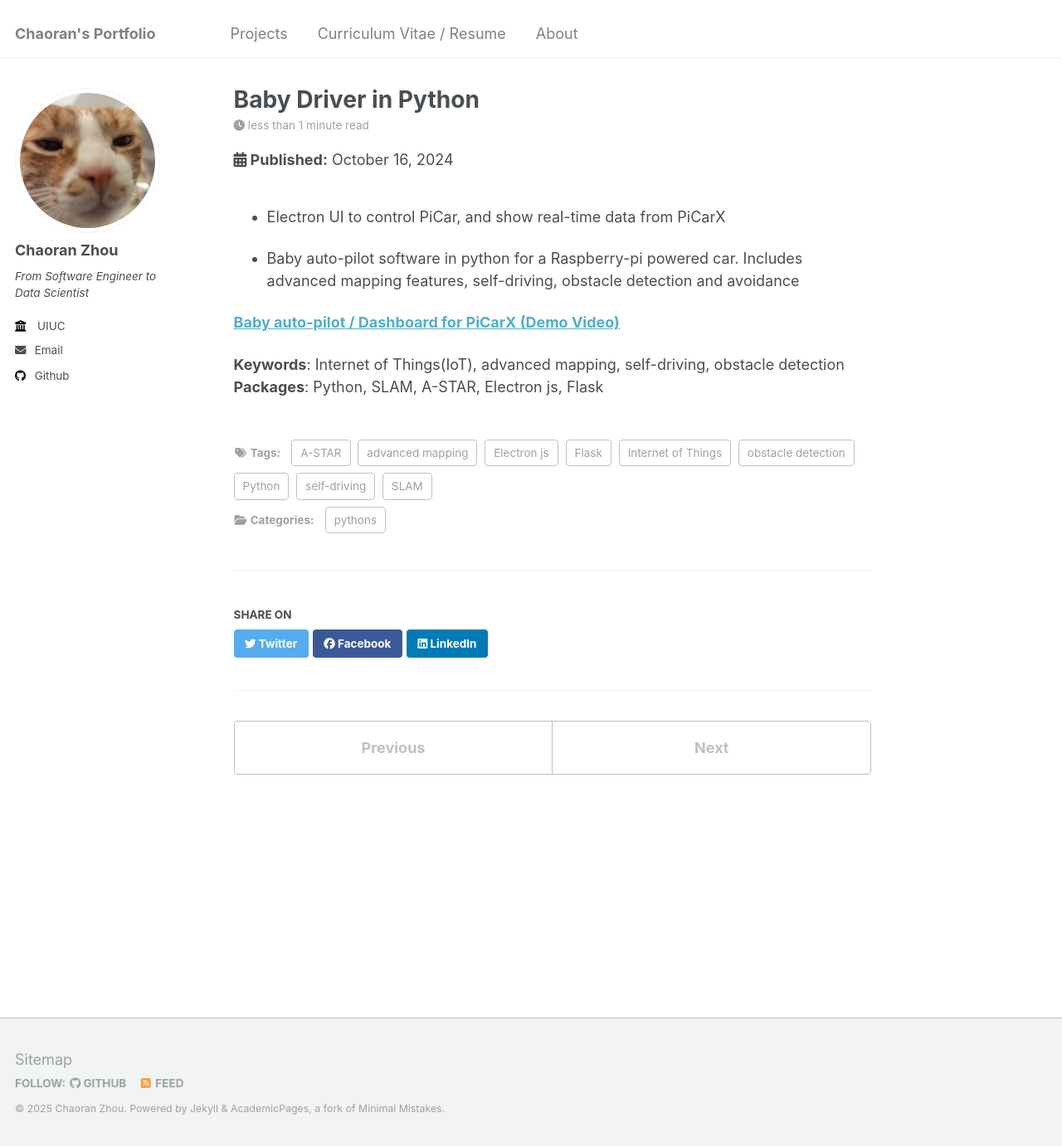
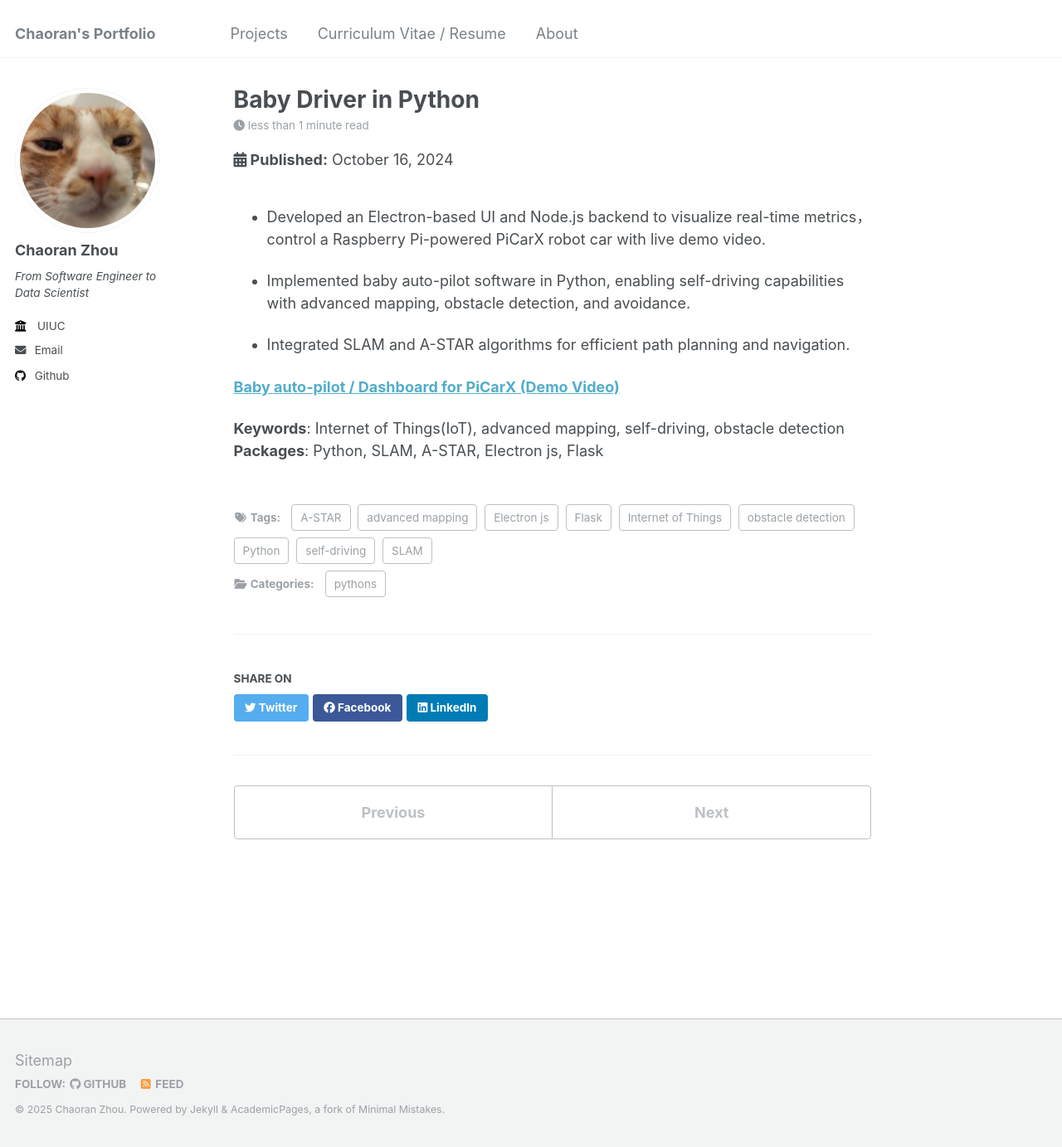
Before and after one commit to ranranrunforit/ranranrunforit.github.io, a Jekyll site: the page built from _projects/project-10.md, in a window 1280 px wide and 1383 px high. Shown: the whole window at 83% size. Built offline with Jekyll 4.4.1, drawn with Linux system fonts in a browser that asks for light colours.

Commit message:
Update project-10.md

```diff
--- a/_projects/project-10.md
+++ b/_projects/project-10.md
@@ -18,9 +18,11 @@ tags:
 ---
 
 
-- Electron UI to control PiCar, and show real-time data from PiCarX
+- Developed an Electron-based UI and Node.js backend to visualize real-time metrics，control a Raspberry Pi-powered PiCarX robot car with live demo video.
 
-- Baby auto-pilot software in python for a Raspberry-pi powered car. Includes advanced mapping features, self-driving, obstacle detection and avoidance
+- Implemented baby auto-pilot software in Python, enabling self-driving capabilities with advanced mapping, obstacle detection, and avoidance.
+
+- Integrated SLAM and A-STAR algorithms for efficient path planning and navigation.
 
 **[ Baby auto-pilot / Dashboard for PiCarX (Demo Video)](https://youtu.be/OiLRXp2DdbU)**
 
```
